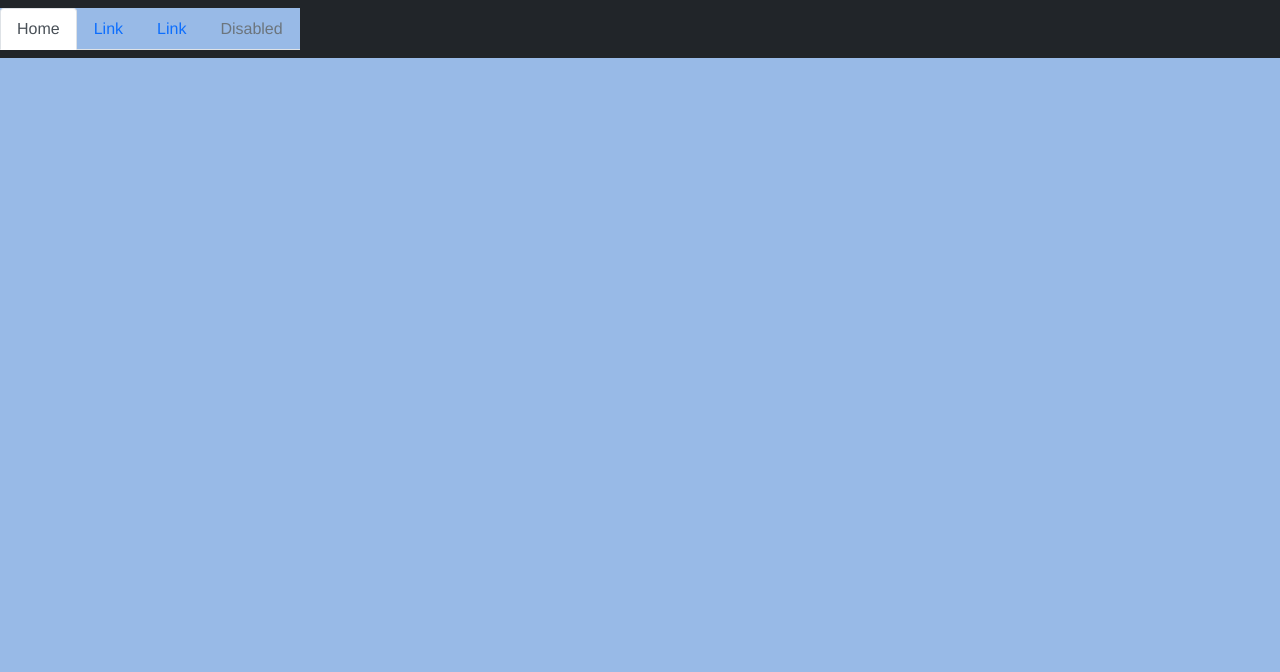
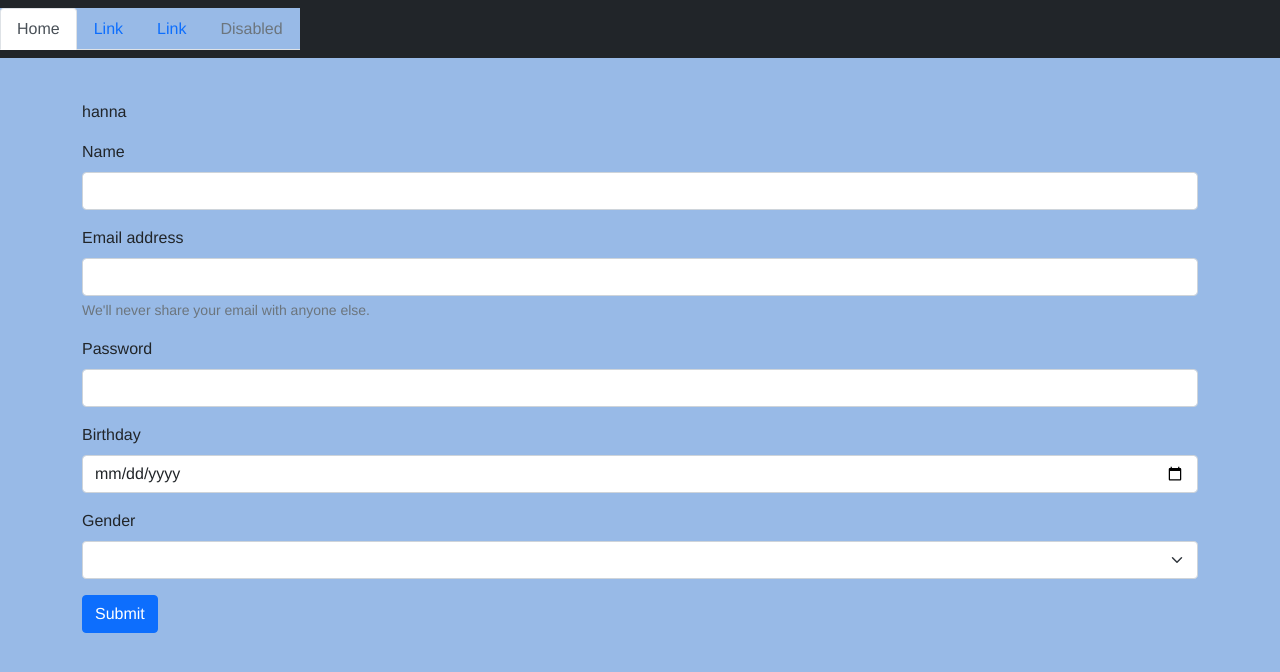
Before and after one commit to nurhanna01/Todo-list-using-laravel-API-and-Vue, a Vue app in the folder frontend-vue/: page /register in a window 1280 px wide. Shown: the top 672 px of the page. Built offline with nearby package versions, Linux system fonts and the light colour scheme.

Commit message:
Add register component Done

```diff
--- a/frontend-vue/src/router/index.js
+++ b/frontend-vue/src/router/index.js
@@ -11,12 +11,12 @@ const router = new VueRouter({
       name: "home",
       component: () => import(/* webpackChunkName: "Home" */ "@/views/Home"),
     },
-    // {
-    //     path: '/register',
-    //     name: 'register',
-    //     component: () =>
-    //         import( /* webpackChunkName: "Auth" */ "@/views/auth/Register"),
-    // },
+    {
+      path: "/register",
+      name: "register",
+      component: () =>
+        import(/* webpackChunkName: "Auth" */ "@/views/auth/Register"),
+    },
     {
       path: "/login",
       name: "login",
--- a/frontend-vue/src/views/auth/Login.vue
+++ b/frontend-vue/src/views/auth/Login.vue
@@ -35,6 +35,10 @@
           </div>
           <button type="submit" class="btn btn-primary float-end">LOGIN</button>
         </form>
+        <p>
+          Don't have an account yet?
+          <router-link to="register">Click here!</router-link>
+        </p>
       </div>
     </div>
   </div>
--- /dev/null
+++ b/frontend-vue/src/views/auth/Register.vue
@@ -0,0 +1,147 @@
+<template>
+  <div class="container-md">
+    <p>hanna</p>
+    <form v-on:submit.prevent>
+      <div class="mb-3">
+        <label for="name" class="form-label">Name</label>
+        <input
+          type="text"
+          class="form-control"
+          id="name"
+          aria-describedby="name"
+          v-model="user.name"
+        />
+      </div>
+      <div class="mb-3">
+        <label for="exampleInputEmail1" class="form-label">Email address</label>
+        <input
+          type="email"
+          class="form-control"
+          id="exampleInputEmail1"
+          aria-describedby="emailHelp"
+          v-model="user.email"
+        />
+        <div id="emailHelp" class="form-text">
+          We'll never share your email with anyone else.
+        </div>
+        <div v-if="validation.email" class="mt-2 alert alert-danger">
+          Email Required
+        </div>
+        <div v-if="isError.email" class="mt-2 alert alert-danger">
+          {{ error.email[0] }}
+        </div>
+      </div>
+      <div class="mb-3">
+        <label for="exampleInputPassword1" class="form-label">Password</label>
+        <input
+          type="password"
+          class="form-control"
+          id="exampleInputPassword1"
+          v-model="user.password"
+        />
+        <div v-if="validation.email" class="mt-2 alert alert-danger">
+          Password Required
+        </div>
+        <div v-if="isError.password" class="mt-2 alert alert-danger">
+          {{ error.password[0] }}
+        </div>
+      </div>
+      <div class="mb-3">
+        <label for="birth" class="form-label">Birthday</label>
+        <input
+          type="date"
+          class="form-control"
+          id="birth"
+          v-model="user.birth"
+        />
+      </div>
+      <div class="mb-3">
+        <label for="gender" class="form-label">Gender</label>
+        <select id="" class="form-select" v-model="user.gender">
+          <option value="none">select gender</option>
+          <option value="P">Women</option>
+          <option value="L">Men</option>
+        </select>
+      </div>
+      <button type="submit" class="btn btn-primary" v-on:click="register">
+        Submit
+      </button>
+    </form>
+  </div>
+</template>
+
+<script>
+import axios from "axios";
+
+export default {
+  name: "Register",
+
+  data() {
+    return {
+      validation: { email: false, password: false },
+
+      user: {},
+
+      isError: { email: false, password: false },
+
+      error: {},
+    };
+  },
+
+  methods: {
+    register() {
+      if (this.user.email && this.user.password) {
+        console.log(this.user);
+        axios.get("http://localhost:8000/sanctum/csrf-cookie").then(() => {
+          axios
+            .post("http://localhost:8000/api/user/register", {
+              name: this.user.name,
+              email: this.user.email,
+              password: this.user.password,
+              birth: this.user.birth,
+              gender: this.user.gender,
+            })
+            .then((response) => {
+              alert(response.data.message);
+              this.user = "";
+              return this.$router.push({ name: "login" });
+            })
+            .catch((error) => {
+              if (error.response) {
+                if (error.response.data.errorDetail.email) {
+                  this.isError.email = true;
+                  this.error.email = error.response.data.errorDetail.email;
+                }
+                if (error.response.data.errorDetail.password) {
+                  this.isError.password = true;
+                  this.error.password =
+                    error.response.data.errorDetail.password;
+                }
+                alert(error.response.data.error);
+              }
+            });
+        });
+      }
+      // update when form resubmit
+      this.isError.email = false;
+      this.isError.password = false;
+
+      this.validation.email = false;
+      this.validation.password = false;
+
+      if (!this.user.email || !this.user.password) {
+        if (!this.user.email && !this.user.password) {
+          this.validation.email = true;
+          this.validation.password = true;
+        }
+        if (!this.user.email) {
+          this.validation.email = true;
+        }
+        if (!this.user.password) {
+          this.validation.password = true;
+        }
+      }
+    },
+  },
+};
+</script>
```
